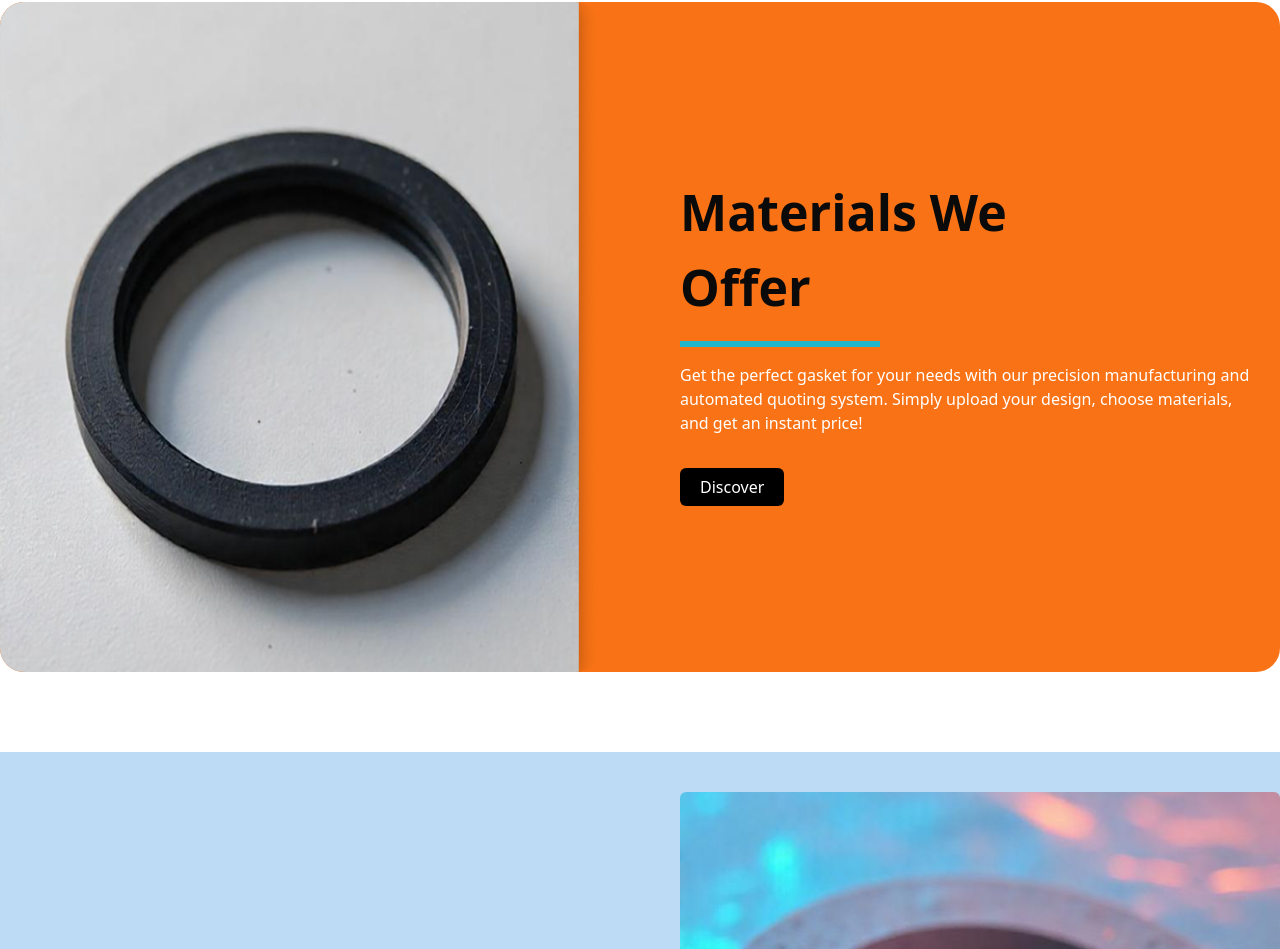
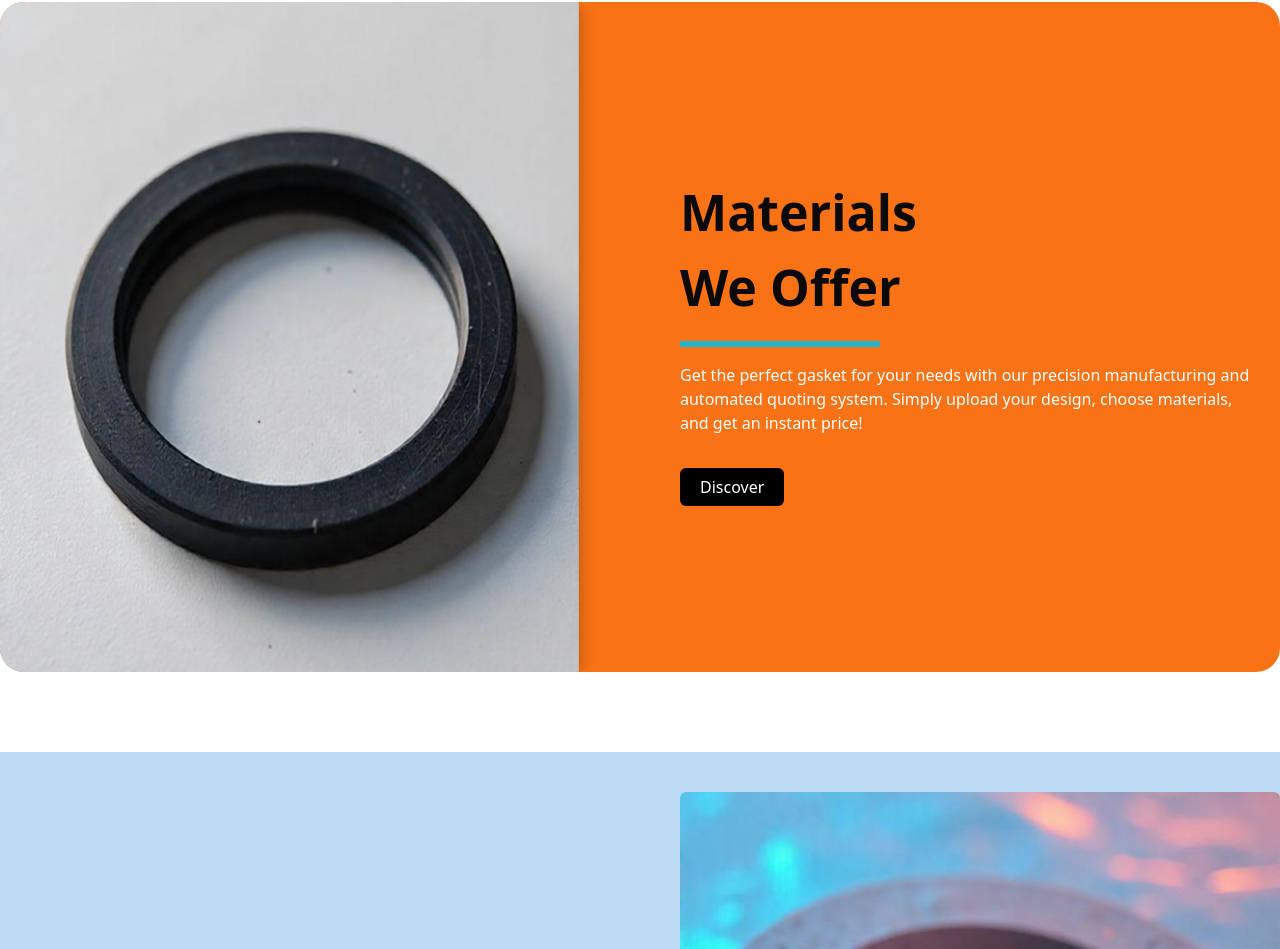
Before and after one commit to shukumar-542/my-gasket, a Next.js app: page / in a window 1280 px wide. Shown: the part 1517-2466 px from the top of the page. Built offline with nearby package versions, Linux system fonts and the light colour scheme.

Commit message:
Implement material offer page language change

```diff
--- a/src/components/CustomGasket/CustomGasket.tsx
+++ b/src/components/CustomGasket/CustomGasket.tsx
@@ -1,8 +1,11 @@
+"use client"
 import React from "react";
 import gasket from "../../assets/gasket.png";
 import Image from "next/image";
 import Link from "next/link";
+import { useTranslation } from "react-i18next";
 const CustomGasket = () => {
+  const {t} = useTranslation()
   return (
     <div className="container mx-auto py-20 ">
       <div className="md:flex items-center bg-[#F97316] gap-20 rounded-3xl">
@@ -16,15 +19,12 @@ const CustomGasket = () => {
           />
         </div>
         <div className="w-full  px-2 md:px-0 ">
-          <p className="font-extrabold text-[30px] md:text-[50px] ">
-            Materials We
+          <p className="font-extrabold text-[30px] md:text-[50px] max-w-[50%] ">
+            {t("materialsWeOffer")}
           </p>
-          <p className="font-extrabold text-[50px]">Offer</p>
           <div className="border-[3px] max-w-[200px] border-[#20B7CC] my-4"></div>
           <p className="text-white max-w-xl pb-10">
-            Get the perfect gasket for your needs with our precision
-            manufacturing and automated quoting system. Simply upload your
-            design, choose materials, and get an instant price!
+           {t("gasketAutomationDescription")}
           </p>
 
           <Link
--- a/src/lib/i18n.js
+++ b/src/lib/i18n.js
@@ -58,6 +58,7 @@ i18n
           discover: "Scopri",
           gasketAutomationDescription:
             "Ottieni la guarnizione perfetta per le tue esigenze grazie alla nostra produzione di precisione e al sistema di quotazione automatizzato. Ti basterà caricare il tuo progetto, scegliere i materiali e ottenere un prezzo istantaneo!",
+          materialsWeOffer: "Materiali che Offriamo",
         },
       },
     },
```
